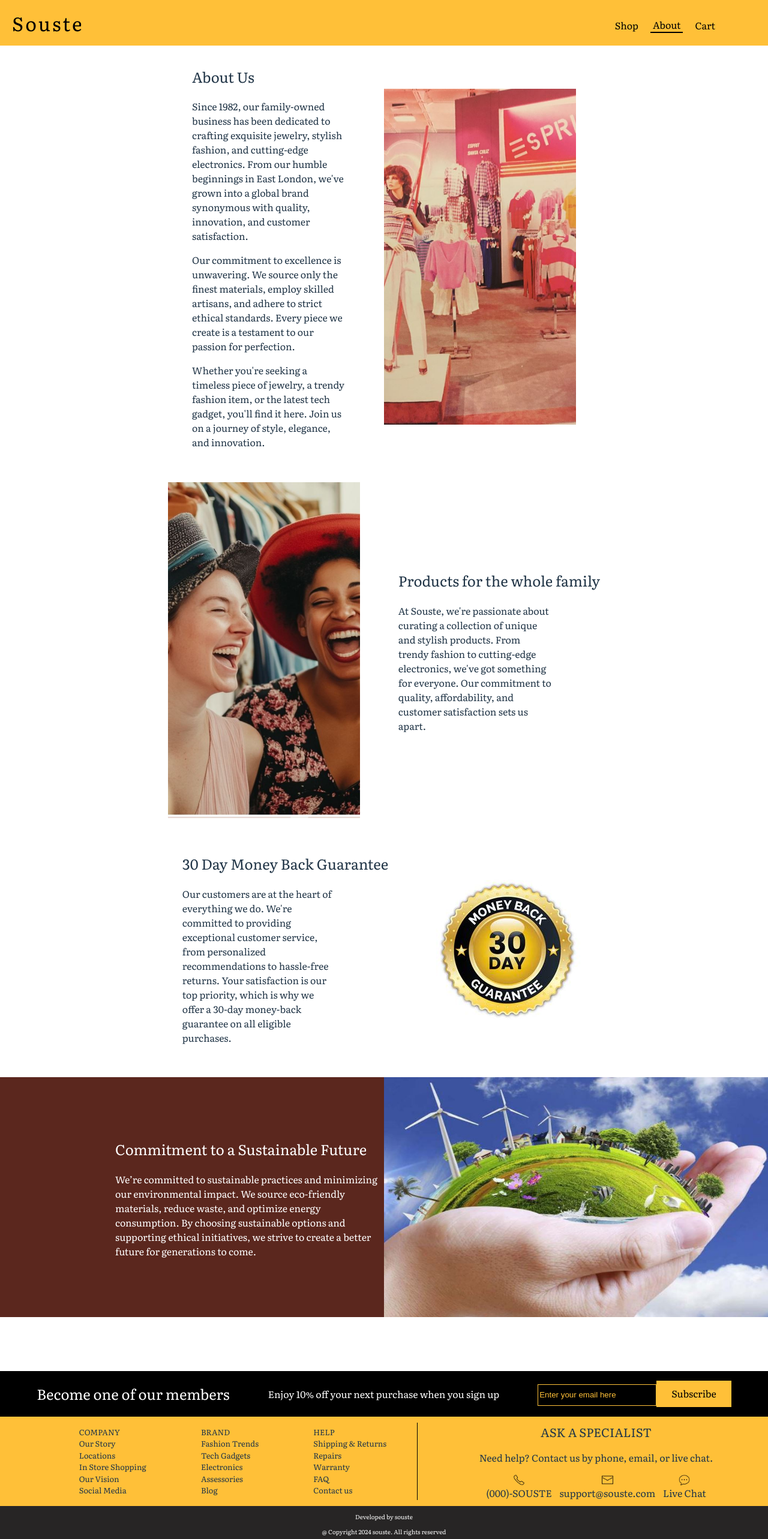
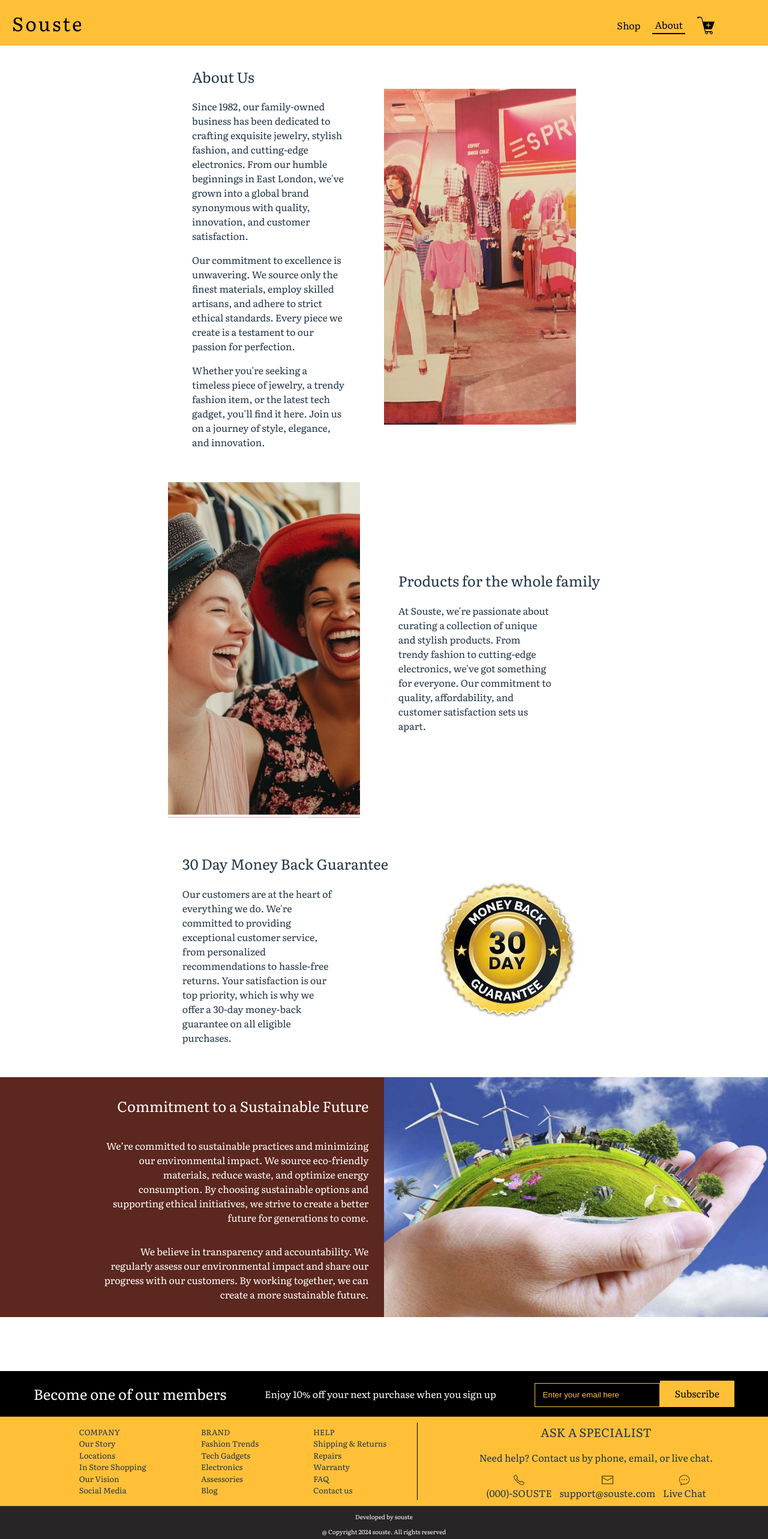
Before and after one commit to souste/shopping-cart, a React (Vite) app: page /about in a window 1280 px wide. Shown: the top 2566 px of the page at 60% size. Built offline with nearby package versions, Linux system fonts and the light colour scheme.

Commit message:
cart icon added to button

```diff
--- a/src/NavBar.jsx
+++ b/src/NavBar.jsx
@@ -1,5 +1,6 @@
 import { Link, useMatch, useResolvedPath } from "react-router-dom";
 import "./styles.css";
+import cartButton from "./assets/icons8-add-to-cart-50.png";
 
 function NavBar() {
   return (
@@ -10,7 +11,9 @@ function NavBar() {
       <ul>
         <CustomLink to="/shop">Shop</CustomLink>
         <CustomLink to="/about">About</CustomLink>
-        <CustomLink to="/cart">Cart</CustomLink>
+        <CustomLink to="/cart">
+          <img src={cartButton} alt="cart-button" className="cart-button" />
+        </CustomLink>
       </ul>
     </nav>
   );
--- a/src/pages/About.jsx
+++ b/src/pages/About.jsx
@@ -58,6 +58,10 @@ function About() {
             materials, reduce waste, and optimize energy consumption. By choosing sustainable options and supporting
             ethical initiatives, we strive to create a better future for generations to come.
           </p>
+          <p className="about-sustainability-text">
+            We believe in transparency and accountability. We regularly assess our environmental impact and share our
+            progress with our customers. By working together, we can create a more sustainable future.
+          </p>
           <div></div>
         </div>
         <img className="about-sustainability-image" src={sustainability} alt="hand-holding-planet" />
--- a/src/styles.css
+++ b/src/styles.css
@@ -58,12 +58,20 @@ body {
   color: black;
 }
 
+.cart-button {
+  height: 30px;
+}
+
 nav li.active {
   border-bottom: 2px solid black;
 }
 
 .nav li:hover {
   border-bottom: 2px solid black;
+}
+
+.cart-button:hover {
+  transform: scale(1.2);
 }
 
 /* Home Page  */
@@ -164,9 +172,8 @@ nav li.active {
   display: flex;
   justify-content: space-between;
   align-items: center;
-  background-color: #f2f2f2;
+  background-color: #e8f6f3;
 }
-/* or #F2F2F2 #E8F6F3 */
 
 .shop-banner-title {
   font-size: 2rem;
@@ -313,8 +320,13 @@ nav li.active {
 }
 
 .back-button {
-  width: 5vw;
+  width: 4vw;
   background-color: white;
+  border: white;
+}
+
+.back-button:hover {
+  transform: scale(1.2);
 }
 
 /* About Page */
@@ -359,9 +371,6 @@ nav li.active {
   gap: 5vw;
 }
 
-.about-guarantee-text {
-}
-
 .about-page-sustainability {
   display: flex;
   align-items: center;
@@ -374,22 +383,27 @@ nav li.active {
 .about-sustainability-text-container {
   width: 50%;
   color: white;
+  display: flex;
+  flex-direction: column;
+  justify-content: center;
+  align-items: flex-end;
+  text-align: right;
 }
 
 .about-sustainability-text,
 .about-sustainability-title {
   width: 70%;
-  padding-left: 15vw;
+  padding-right: 2vw;
+}
+
+.about-sustainability-title {
+  text-align: right;
 }
 
 .about-sustainability-image {
   width: 50%;
   height: 50vh;
 }
-
-/* .about-page-guarantee > img {
-  margin-left: 7vw;
-} */
 
 /* Cart Page */
 
@@ -487,10 +501,11 @@ nav li.active {
 
 .subscribe-input {
   width: 15vw;
-  height: 4vh;
+  height: 4.4vh;
   border: 1px solid #ffc038;
   background-color: black;
   color: #ffc038;
+  padding-left: 1vw;
 }
 
 .subscribe-input::placeholder {
@@ -503,6 +518,10 @@ nav li.active {
   border-radius: 0;
   padding-inline: 25px;
   padding-bottom: 1.3vh;
+}
+
+.subscribe-button:hover {
+  transform: scale(1.1);
 }
 
 .footer-middle-links {
```
Also changed, not shown: src/assets/icons8-add-to-cart-50.png (added).
